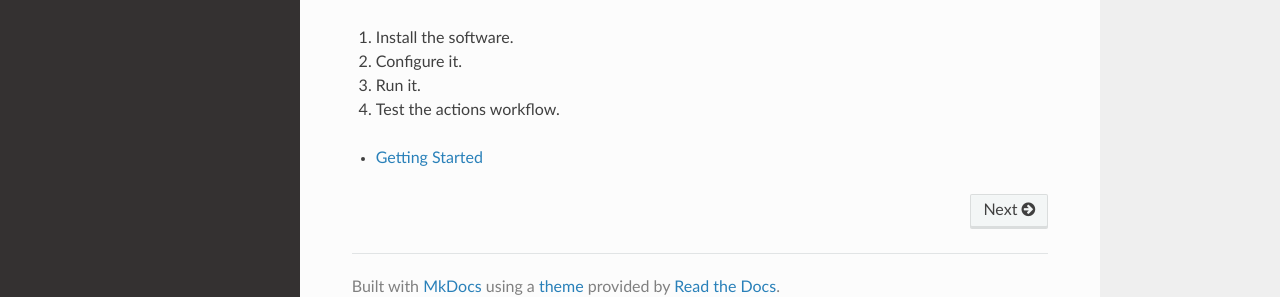
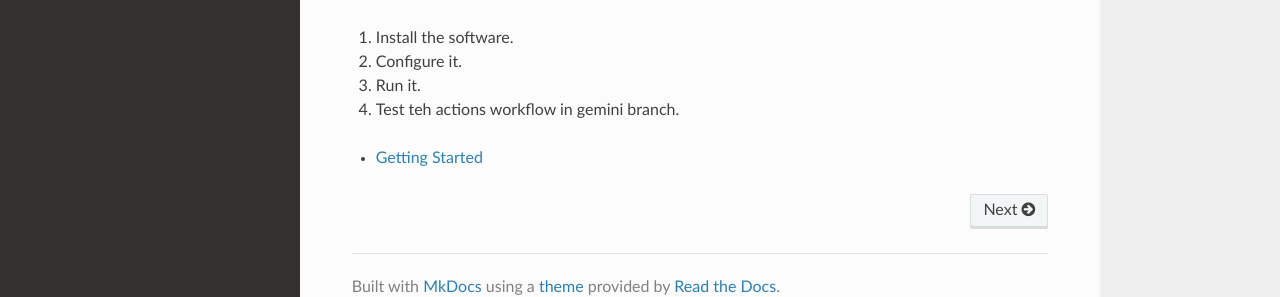
Before and after one commit to fatehbenazir/my-project-docs, an MkDocs documentation site: the page built from docs/index.md, in a window 1280 px wide. Shown: the part 273-570 px from the top of the page. Built offline with MkDocs 1.6.1, drawn with Linux system fonts in a browser that asks for light colours; nearby versions of some CDN libraries.

Commit message:
testing actions in gemini branch

```diff
--- a/docs/index.md
+++ b/docs/index.md
@@ -9,6 +9,6 @@ Here's how to get started:
 1.  Install the software.
 2.  Configure it.
 3.  Run it.
-4. Test the actions workflow.
+4. Test teh actions workflow in gemini branch.
 
 [TOC]
```
